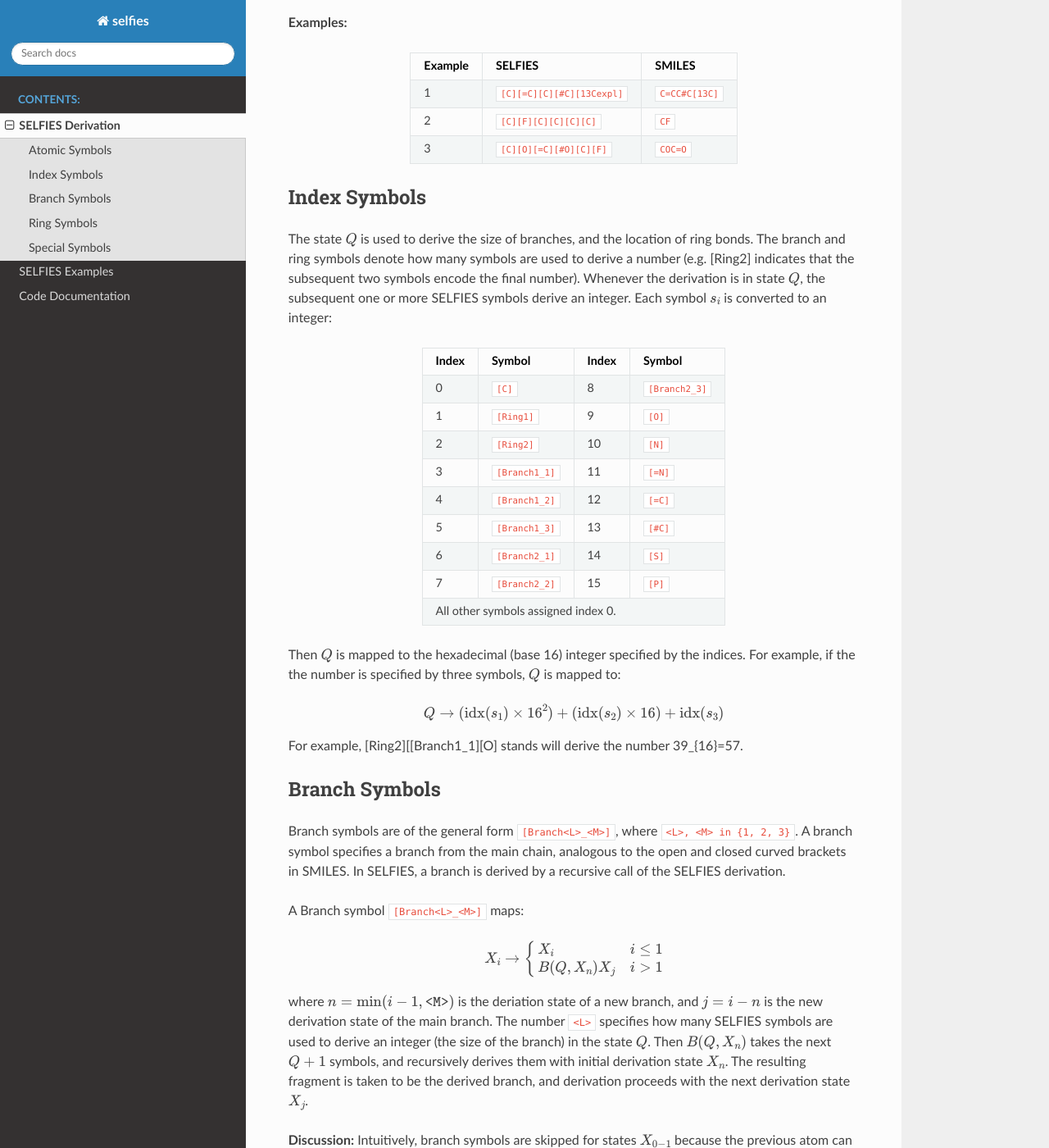
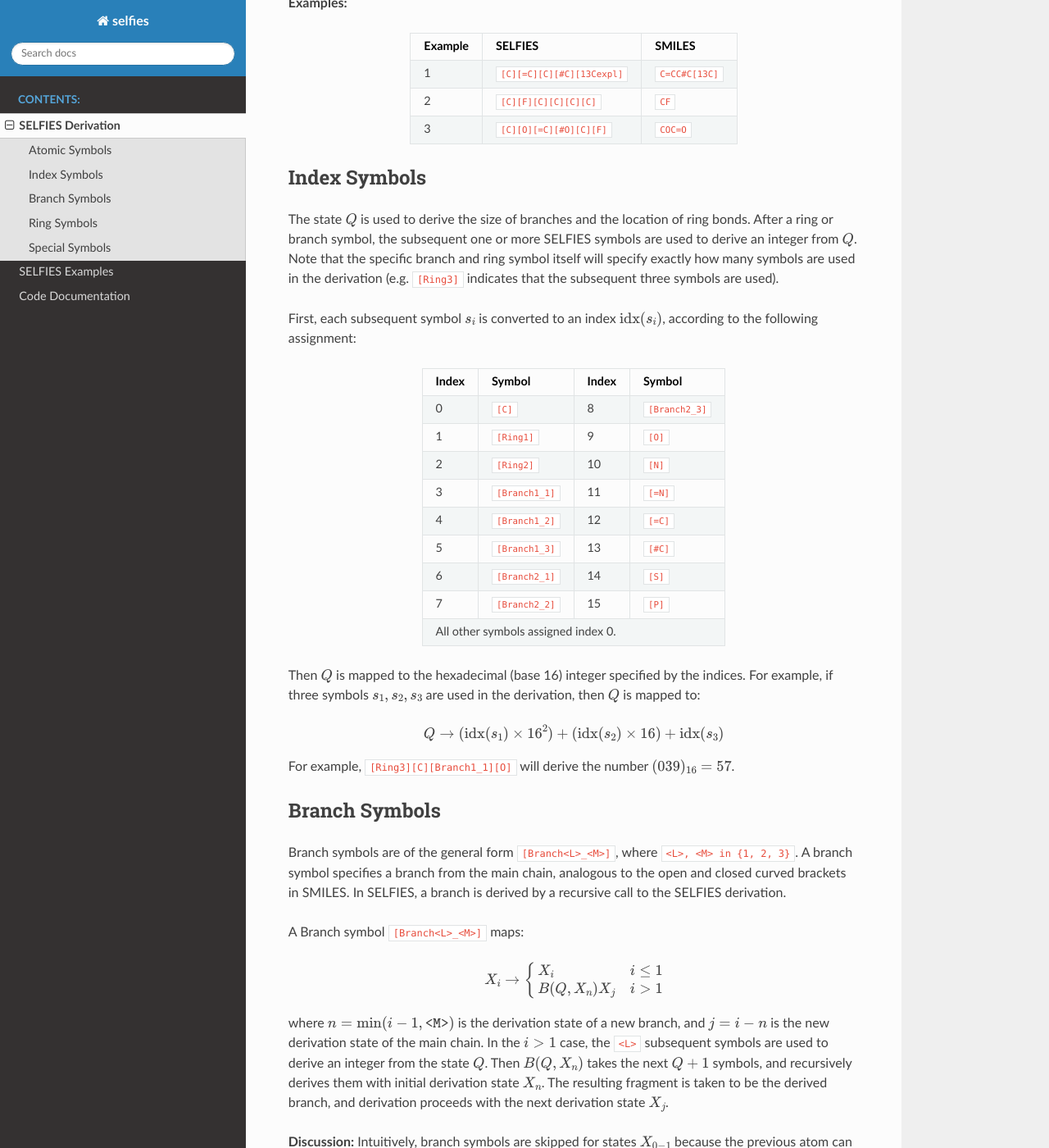
Before and after one commit to aspuru-guzik-group/selfies, a Sphinx documentation site: the page built from docs/source/tutorial.rst, in a window 1280 px wide and 1400 px high, scrolled down 1102 px. Shown: the whole window at 82% size. Built offline with Sphinx 7.4.7 and the Read the Docs theme 2.0.0, drawn with Linux system fonts in a browser that asks for light colours; some of the changed text lies outside the part shown.

Commit message:
Update tutorial.rst

```diff
--- a/docs/source/tutorial.rst
+++ b/docs/source/tutorial.rst
@@ -43,24 +43,22 @@
 .. math::
 
     X_i \to \begin{cases}
-        \texttt{<A>} X_{\alpha} & i = 0 \\
-        \texttt{<B'><A>} X_{\alpha - \mu} & i \neq 0
+        \texttt{<B'><A>}  & \alpha - \mu = 0 \\
+        \texttt{<B'><A>} X_{\alpha - \mu}  & \alpha - \mu \neq 0
     \end{cases}
 
 where ``<B'>`` is a prefix representing a bond with multiplicity
-:math:`\mu = \min(\beta, \alpha, i)`, and where we replace
-:math:`X_{\alpha - \mu}` above with the empty string
-if :math:`\alpha - \mu = 0`. Note that non-terminal states :math:`X_i`
-effectively restrict the subsequent bond to a multiplicity of at most :math:`i`.
-We provide an example of the derivation of the
-SELFIES ``[F][=C][=C][#N]``:
+:math:`\mu = \min(\beta, \alpha, i)`, or the empty string if :math:`\mu = 0`.
+Note that non-terminal states :math:`X_i` effectively restrict the subsequent
+bond to a multiplicity of at most :math:`i`. We provide an example of
+the derivation of the SELFIES ``[F][=C][=C][#N]``:
 
 .. math::
 
     X_0 \to \texttt{F}X_1 \to \texttt{FC}X_3 \to \texttt{FC=C}X_2 \to \texttt{FC=C=N}
 
 
-**Discussion:** Intuitively, the formal grammar has the following behaviour:
+**Discussion:** Intuitively, the formal grammar has the following behaviour.
 An atomic symbol ``[<B><A>]`` connects atom ``<A>`` to the previously derived
 atom through bond type ``<B>``. If creating this bond would violate the bond
 constraints of the previous or current atom, the bond multiplicity is reduced
@@ -84,9 +82,15 @@
 Index Symbols
 #############
 
-The state :math:`Q` is used to derive the size of branches,
-and the location of ring bonds. The branch and ring symbols denote how many symbols are used to derive a number (e.g. [Ring2] indicates that the subsequent two symbols encode the final number). Whenever the derivation is in state :math:`Q`, the subsequent one or more SELFIES symbols
-derive an integer. Each symbol :math:`s_i` is converted to an integer:
+The state :math:`Q` is used to derive the size of branches and
+the location of ring bonds. After a ring or branch symbol, the subsequent
+one or more SELFIES symbols are used to derive an integer from :math:`Q`.
+Note that the specific branch and ring symbol itself will specify exactly
+how many symbols are used in the derivation (e.g. ``[Ring3]`` indicates
+that the subsequent three symbols are used).
+
+First, each subsequent symbol :math:`s_i` is converted to an
+index :math:`\text{idx}(s_i)`, according to the following assignment:
 
 .. table::
     :align: center
@@ -114,21 +118,23 @@
     +-------+-----------------+-------+-----------------+
 
 Then :math:`Q` is mapped to the hexadecimal (base 16) integer specified
-by the indices. For example, if the the number is specified by three symbols,
-:math:`Q` is mapped to:
+by the indices. For example, if three symbols :math:`s_1, s_2, s_3` are
+used in the derivation, then :math:`Q` is mapped to:
 
 .. math::
 
     Q \to (\text{idx}(s_1) \times 16^2) + (\text{idx}(s_2) \times 16) + \text{idx}(s_3)
 
-For example, [Ring2][[Branch1_1][O] stands will derive the number 39_{16}=57.
+For example, ``[Ring3][C][Branch1_1][O]`` will derive the number :math:`(039)_{16}=57`.
 
 Branch Symbols
 ##############
 
 Branch symbols are of the general form ``[Branch<L>_<M>]``, where
 ``<L>, <M> in {1, 2, 3}``. A branch symbol specifies a branch from the
-main chain, analogous to the open and closed curved brackets in SMILES. In SELFIES, a branch is derived by a recursive call of the SELFIES derivation.
+main chain, analogous to the open and closed curved brackets in SMILES.
+In SELFIES, a branch is derived by a recursive call to the SELFIES
+derivation.
 
 A Branch symbol ``[Branch<L>_<M>]`` maps:
 
@@ -139,18 +145,19 @@
         B(Q, X_{n})X_j & i > 1
     \end{cases}
 
-where :math:`n = \min(i - 1, \texttt{<M>})` is the deriation state of a new branch,
-and :math:`j = i - n` is the new derivation state of the main branch. The number ``<L>`` specifies how many SELFIES symbols are used to derive an integer (the size of the branch) in the state :math:`Q`. Then
-:math:`B(Q, X_{n})` takes the next :math:`Q + 1` symbols, and recursively
-derives them with initial derivation state :math:`X_{n}`. The resulting
-fragment is taken to be the derived branch, and derivation proceeds
-with the next derivation state :math:`X_j`.
+where :math:`n = \min(i - 1, \texttt{<M>})` is the derivation state of a new branch,
+and :math:`j = i - n` is the new derivation state of the main chain. In the :math:`i > 1`
+case, the ``<L>`` subsequent symbols are used to derive an integer from the
+state :math:`Q`. Then :math:`B(Q, X_{n})` takes the next :math:`Q + 1` symbols,
+and recursively derives them with initial derivation state :math:`X_{n}`.
+The resulting fragment is taken to be the derived branch, and derivation
+proceeds with the next derivation state :math:`X_j`.
 
 **Discussion:**  Intuitively, branch symbols are skipped for states
 :math:`X_{0-1}` because the previous atom can make at most one bond
 (branches require at least two bonds to be free). It is possible
 that a branch is nested at the start of another branch; in SELFIES, both
-branches will be connected to the same main chain atom (see Example 5).
+branches will be connected to the same main chain atom (see Example 5 below).
 
 **Examples:**
 
@@ -194,33 +201,34 @@
         R(Q)X_i & i \neq 0
     \end{cases}
 
-Identical to branch derivation, the ``<L>`` index after the Ring symbol indicates how many SELFIES symbols are used to derive the number :math:`Q`.
-Then :math:`R(Q)` connects the current
-atom to the :math:`(Q + 1)`-th preceding atom through a single bond.
-More specifically, the last derived atom is the most recently derived atom,
-excluding atoms derived in branches (see Example 5 below); and the ":math:`(Q + 1)`-th
-preceding atom" is the atom derived :math:`Q + 1` atoms before the
-current atom, counting atoms derived in branches. If the preceding atom does
-not exist, then the connection is made to the 1st derived atom instead.
+In the :math:`i \neq 0` case, the ``<L>`` subsequent symbols are used to
+derive an integer from the state :math:`Q`. Then :math:`R(Q)` connects the
+*current* atom to the :math:`(Q + 1)`-th preceding atom through a
+single bond. More specifically, the *current* atom is the most recently
+derived atom within the current derivation instance (see Example 5 below).
+If the *current* atom is the :math:`I`-th derived atom, then
+a bond is made between the :math:`I`-th derived atom and the :math:`J`-th
+derived atom, where :math:`J = \min(1, P - (Q + 1))`.
 
 The Ring symbol ``[Expl<B>Ring<L>]`` has an equivalent function to
 ``[Ring<L>]``, except that it connects the current and :math:`(Q + 1)`-th
 preceding atom through a bond of type ``<B>``.
-
 
 **Discussion**: In practice, ring bonds are created during a second pass,
 after all atoms and branches have been derived. The candidate ring
 bonds are temporarily stored in a queue, and then made in
 the order that they appear in the SELFIES. A ring bond will be made if
 its connected atoms can make the ring bond without violating any
-bond constraints. This is the only non-local rule in SELFIES, but is efficiently implemented as this number can be determined only by looking at one location.
+bond constraints. This is the only non-local rule in SELFIES, but is
+efficiently implemented as this number can be determined only by looking
+at one location.
 
 It is also possible that the current atom is already bonded to the
 :math:`(Q + 1)`-th preceding atom, e.g. if :math:`Q = 0`. In this case,
-the multiplicity of the existing bond is increased by the minimum
-of (1) the multiplicity of the ring bond candidate and (2) the number
-of free bonds of both connected atoms (see Example 6). Note that
-the resulting bond will be constrained to a multiplicity of at most 3.
+the multiplicity of the existing bond is increased by the multiplicity of
+the ring bond candidate. Then the multiplicity of the resulting bond is reduced
+(minimally) such that no bond constraints are violated, and the multiplicity
+is at most 3 (see Example 6 below).
 
 **Examples:**
 
```
